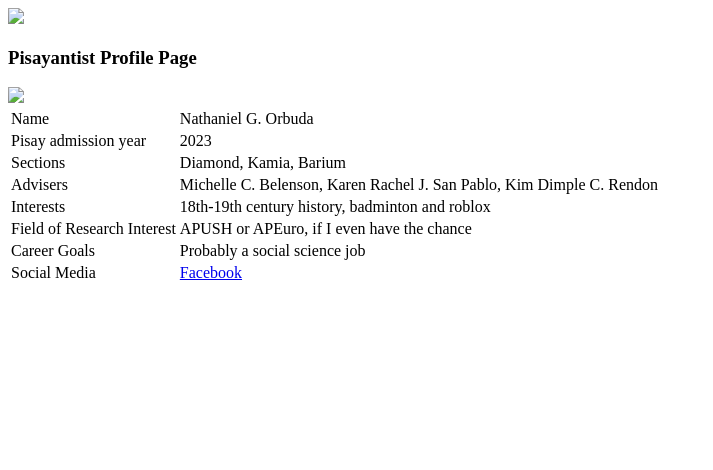
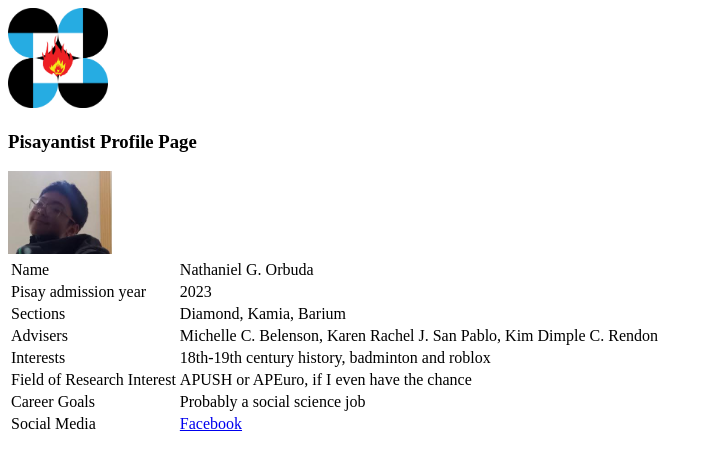
Before and after one commit to nathanorbuda67/pisayentist-profile, a plain HTML site: page index.html in a window 1280 px wide. Shown: the whole page, without its empty margins (0-713 px from the left). Drawn offline with Linux system fonts and the light colour scheme.

Commit message:
Update index.html

```diff
--- a/index.html
+++ b/index.html
@@ -7,9 +7,9 @@
 </head>
 <body>
 
-    <img src="imgs/pshs logo - rgb (1).png" style="max-width:100px; max-height:100px;">
+    <img src="./imgs/pshs-logo-rgb-1.png" style="max-width:100px; max-height:100px;">
     <h3>Pisayantist Profile Page</h3>
-    <img src="imgs/Screenshot 2025-08-05 074528.png">
+    <img src="./imgs/gun.png">
     <table>
   <tr>
     <td>Name</td>
```
